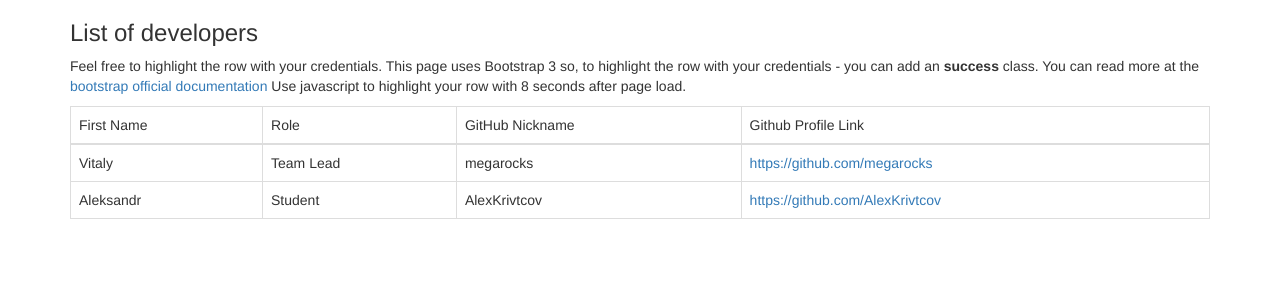
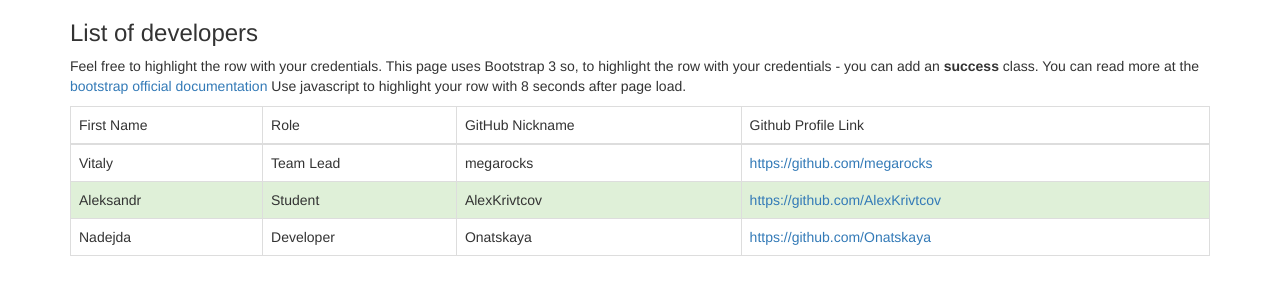
Before and after one commit to megarocks/js_courses, a plain HTML site: page class_07/index.html in a window 1280 px wide. Drawn offline with nearby package versions, Linux system fonts and the light colour scheme.

Commit message:
Получение и покраска элемента по id работает
А по содержимому, пока нет

```diff
--- a/class_07/commonWork.js
+++ b/class_07/commonWork.js
@@ -1,6 +1,13 @@
 //add your code here
-setTimeout(function()
+setInterval(function()
 {
-	var myString = document.getElementById("aleks-krivtsov-row");
+	 var myString = document.getElementById("aleks-krivtsov-row");
 	var myStringClass = myString.className += ' success';
-}, 8000 );
+	/* var onatskayaString = document.getElementById("nadejda-onatskaya-row");
+	onatskayaString.className += ' success'; */
+	var onatskayaString = document.getElementsByTagName("tr");
+	console.log(onatskayaString.firstChild().innerHTML);
+	if(onatskayaString.innerHTML === "https://github.com/Onatskaya") {
+		onatskayaString.className += ' success';
+	}
+}, 2000 );
--- a/class_07/index.html
+++ b/class_07/index.html
@@ -46,6 +46,12 @@
             <td>AlexKrivtcov</td>
             <td><a href="https://github.com/AlexKrivtcov">https://github.com/AlexKrivtcov</a></td>
         </tr>
+		<tr id="nadejda-onatskaya-row" class="developer-row">
+            <td>Nadejda</td>
+            <td>Developer</td>
+            <td>Onatskaya</td>
+            <td><a href="https://github.com/Onatskaya">https://github.com/Onatskaya</a></td>
+        </tr>
         </tbody>
 
 
```
